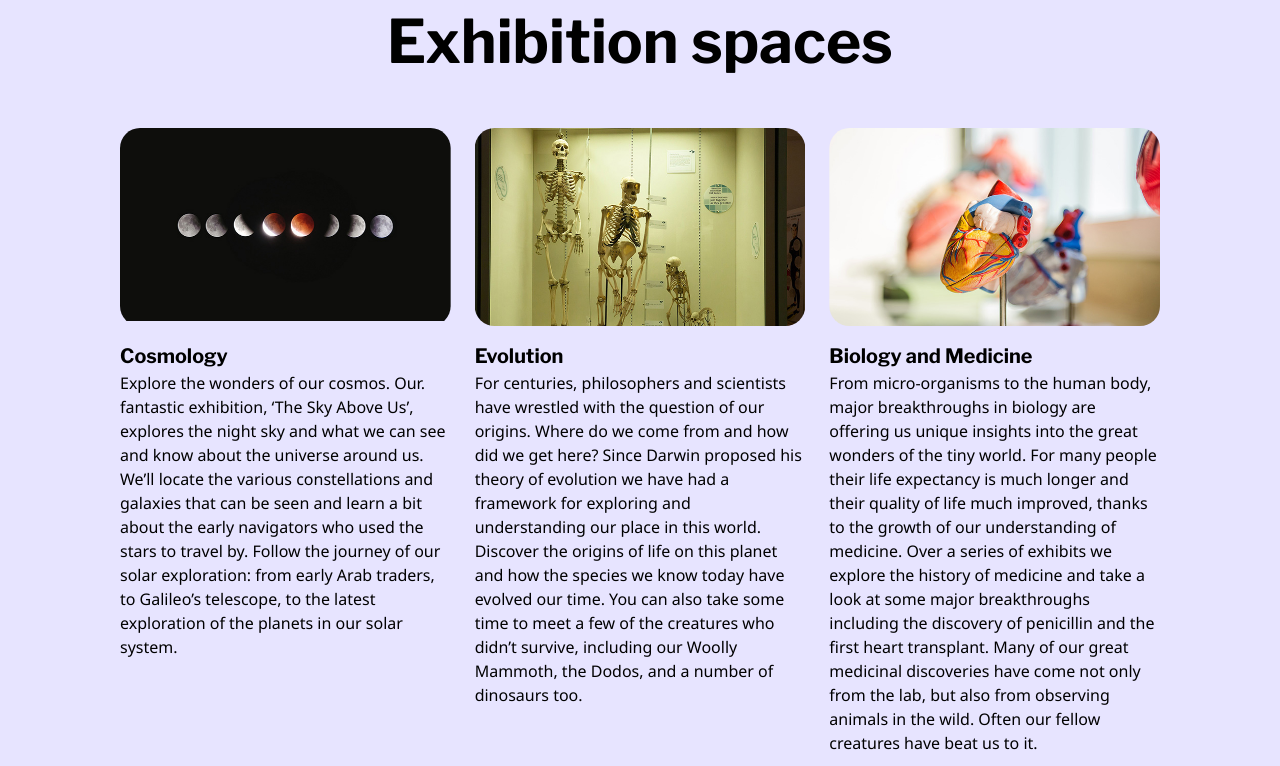
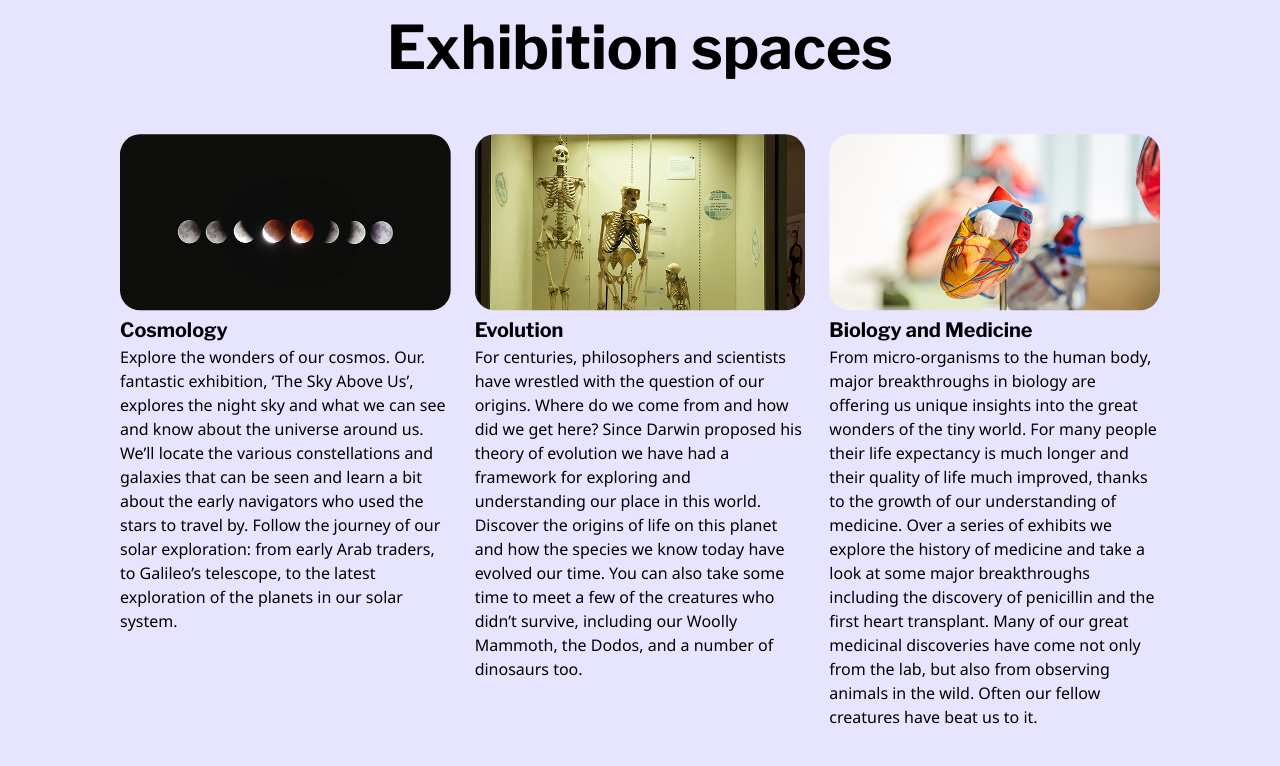
Before and after one commit to fridspace/semester-project-one, a plain HTML site: page exhibitions-page.html in a window 1280 px wide. Shown: the part 1200-1966 px from the top of the page. Drawn offline with nearby package versions, Linux system fonts and the light colour scheme.

Commit message:
css-styling-five

```diff
--- a/css/exhibitions-page.css
+++ b/css/exhibitions-page.css
@@ -31,7 +31,7 @@
 
 .spaces-images-box {
     height: 9.4rem;
-    clip-path: inset(0px 0px 10px 0 round 20px)
+    clip-path: inset(0px 0px 0px 0 round 20px);
 }
 
 .spaces h2 {
--- a/css/media.css
+++ b/css/media.css
@@ -157,6 +157,7 @@
 
     .spaces-container {
         grid-template-columns: 1fr 1fr;
+        max-width: 70rem;
     }
 
     .exhibition-spaces {
@@ -171,6 +172,12 @@
 
     .spaces-images-box {
         height: 12rem;
+    }
+}
+
+@media (min-width:900px) {
+    .spaces-images-box {
+        height: 13rem;
     }
 }
 
@@ -201,7 +208,8 @@
     }
 
     .homepage-header-content h1,
-    .get-involved h1 {
+    .get-involved h1,
+    .contact-header h1 {
         font-size: var(--headline-one);
     }
 
@@ -220,6 +228,12 @@
     .exhibitions-main h1 {
         font-size: var(--headline-two);
         line-height: 4.5rem;
+    }
+
+    .news-section,
+    .spaces-container,
+    .get-involved {
+        grid-template-columns: 1fr 1fr 1fr;
     }
 
     /*index*/
@@ -257,18 +271,13 @@
 
     .contact-header h1 {
         margin-left: 12.5rem;
-        font-size: var(--headline-one);
     }
 
     /*exhibitions page*/
 
     .news-section {
-        grid-template-columns: 1fr 1fr 1fr;
         column-gap: 1.5rem;
-    }
-
-    .spaces-container {
-        grid-template-columns: 1fr 1fr 1fr;
+        max-width: 70rem;
     }
 
     .exhibition-spaces {
@@ -276,22 +285,14 @@
         padding-bottom: 2.5rem;
     }
 
-    .exhibitions-main h1 {
-        font-size: var(--headline-two);
-    }
-
     .spaces-images-box {
-        height: 10rem;
+        height: 9.5rem;
     }
 
     /*contribution-page*/
 
     .contribution-page-main {
         max-width: 59.4rem;
-    }
-
-    .get-involved {
-        grid-template-columns: 1fr 1fr 1fr;
     }
 }
 
@@ -325,14 +326,15 @@
     /*exhibitions-page*/
 
     .spaces-images-box {
-        height: 11.5rem;
+        height: 11rem;
     }
 }
 
 @media (min-width:1200px) {
     .contact-main,
     .spaces-container,
-    .explore {
+    .explore,
+    .news-section {
         padding-left: 5rem;
         padding-right: 5rem;
     }
@@ -377,7 +379,7 @@
     /*exhibitions-page*/
 
     .spaces-images-box {
-        height: 13rem;
+        height: 11rem;
     }
 }
 
--- a/css/style.css
+++ b/css/style.css
@@ -82,15 +82,12 @@ p,
 }
 
 .contribution-page-main,
-.news-section,
 .contact-main {
     max-width: 62.5rem;
     margin: 1.5rem auto;
 }
 
-.explore-container,
-.spaces-container,
-.news-section {
+.explore-container {
     max-width: 70rem;
     margin: 1.5rem auto 0rem auto;
 }
@@ -99,6 +96,12 @@ p,
 .terms-and-conditions-main,
 .homepage-text {
     max-width: 50rem;
+    margin: 1.5rem auto;
+}
+
+.news-section,
+.spaces-container {
+    max-width: 40rem;
     margin: 1.5rem auto;
 }
 
```
Also changed, not shown: 1 other file.
